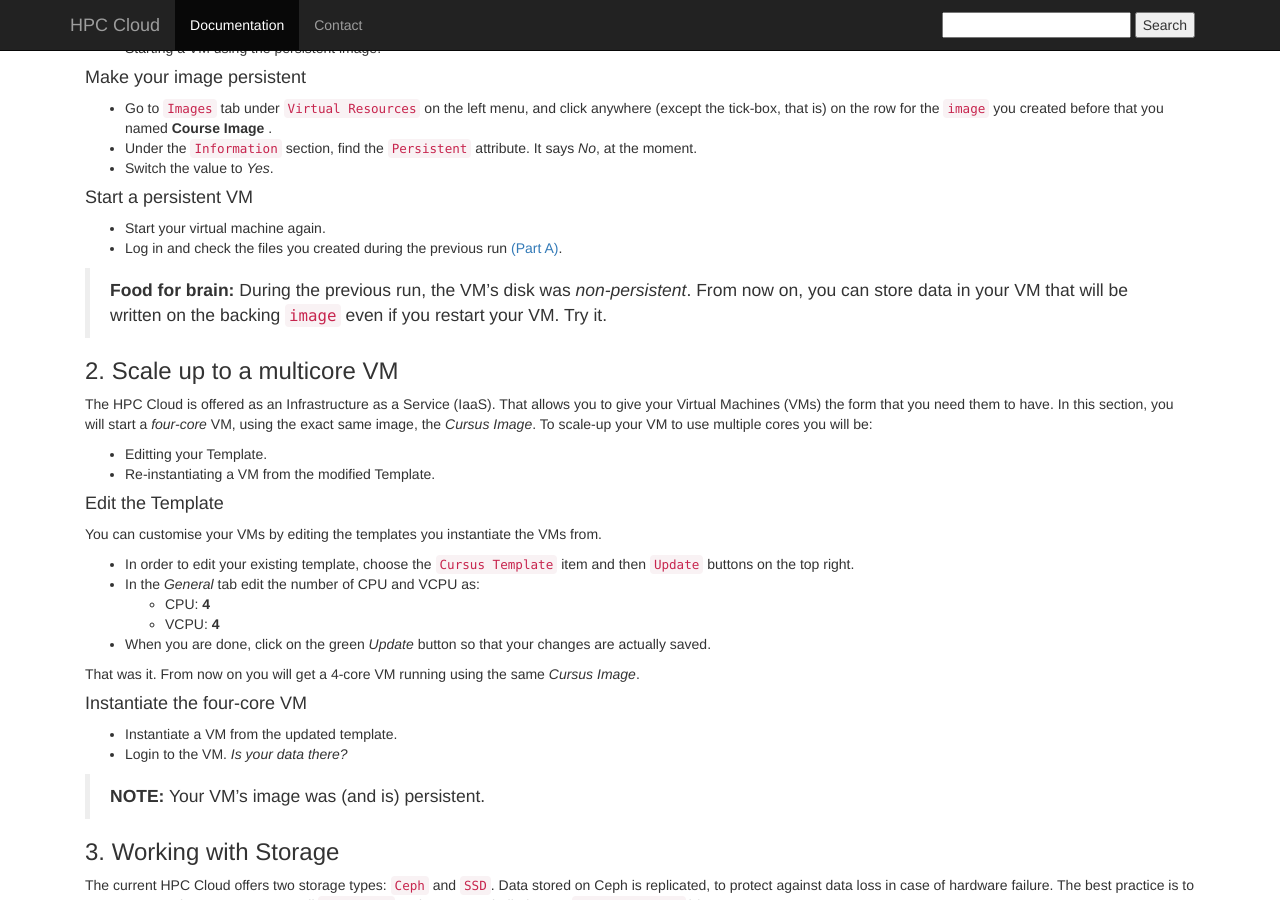
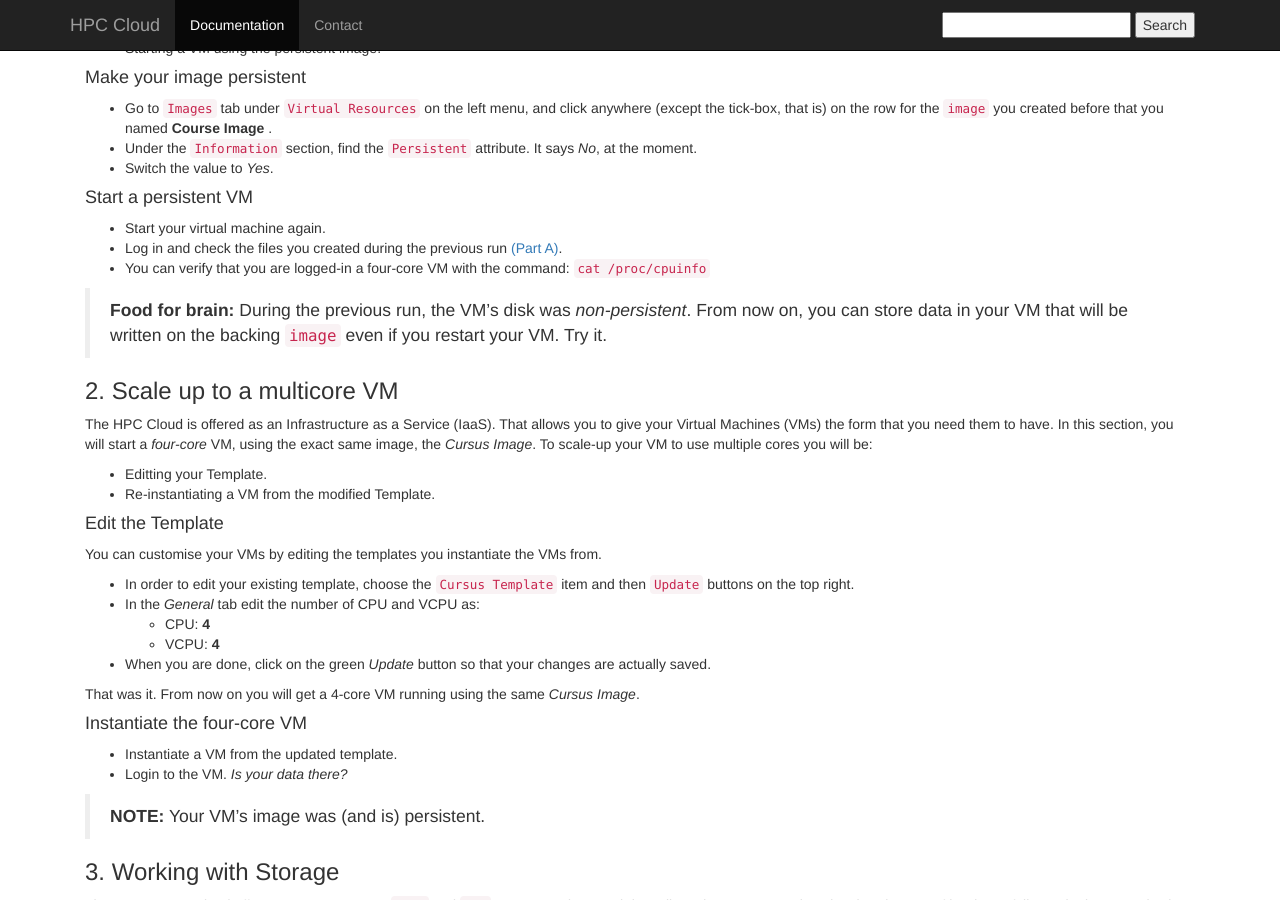
Before and after one commit to sara-nl/clouddocs, a Jekyll site: the page built from UvAworkshop-2016-01-25/UvAworkshop-2016-01-25-partB.markdown, in a window 1280 px wide and 900 px high, scrolled down 753 px. Built offline with Jekyll 4.4.1, drawn with Linux system fonts in a browser that asks for light colours; nearby versions of some CDN libraries.

Commit message:
verify multicore VM command

```diff
--- a/UvAworkshop-2016-01-25/UvAworkshop-2016-01-25-partB.markdown
+++ b/UvAworkshop-2016-01-25/UvAworkshop-2016-01-25-partB.markdown
@@ -45,6 +45,7 @@ In this section you will work with **persistent** images. You will go through th
 #### Start a persistent VM
 * Start your virtual machine again.
 * Log in and check the files you created during the previous run [(Part A)](UvAworkshop-2016-01-25-partA).
+* You can verify that you are logged-in a four-core VM with the command: `cat /proc/cpuinfo`
 
 > **Food for brain:**
 > During the previous run, the VM's disk was *non-persistent*. From now on, you can store data in your VM that will be written on the backing `image` even if you restart your VM. Try it.
```
